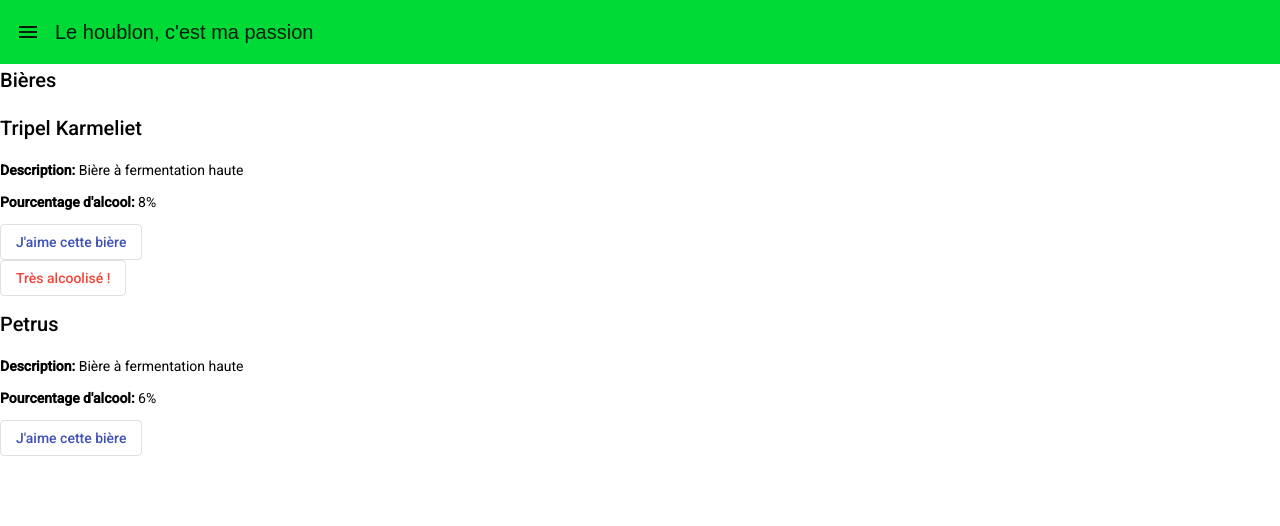
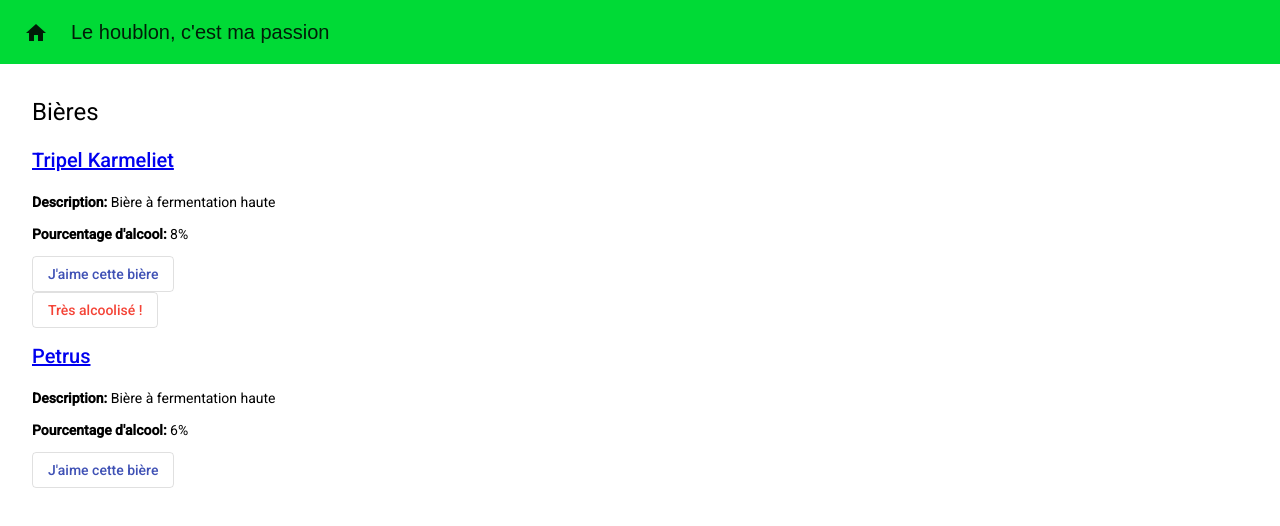
Before and after one commit to Vanhaex/TPangular_biere, an Angular app: page / in a window 1280 px wide. Shown: the top 526 px of the page. Built offline with nearby package versions, Linux system fonts and the light colour scheme.

Commit message:
Adding routing that show beer's details

```diff
--- a/src/app/app.component.scss
+++ b/src/app/app.component.scss
@@ -287,3 +287,8 @@
 p {
   font-family: Lato;
 }
+
+.container {
+  margin-left: 2rem;
+  margin-top: 2rem;
+}
--- /dev/null
+++ b/src/app/biere-details/biere-details.component.html
@@ -0,0 +1,8 @@
+<h2>Détails sur {{ biere.biere_name }}</h2>
+
+<div *ngIf="biere">
+  <h3><b>Nom officiel : </b>{{ biere.biere_name }}</h3>
+  <h4><b>Pourcentage d'alcool : </b>{{ biere.biere_percent}}%</h4>
+  <p><b>Description : </b>{{ biere.biere_desc }}</p>
+
+</div>
--- /dev/null
+++ b/src/app/biere-details/biere-details.component.ts
@@ -0,0 +1,24 @@
+import { Component, OnInit } from '@angular/core';
+import { ActivatedRoute } from '@angular/router';
+
+import { bieres } from '../bieres';
+
+@Component({
+  selector: 'app-biere-details',
+  templateUrl: './biere-details.component.html',
+  styleUrls: ['./biere-details.component.scss']
+})
+export class BiereDetailsComponent implements OnInit {
+  biere;
+
+  constructor(
+    private route: ActivatedRoute,
+  ) { }
+
+  ngOnInit(): void {
+    this.route.paramMap.subscribe(params => {
+      this.biere = bieres[+params.get('biereID')];
+    });
+  }
+
+}
--- a/src/app/biere-listing/biere-listing.component.html
+++ b/src/app/biere-listing/biere-listing.component.html
@@ -1,8 +1,9 @@
-<h2>Bières</h2>
+<h1>Bières</h1>
 
-<div *ngFor="let biere of bieres">
+<div *ngFor="let biere of bieres; index as biereID">
     <h2>
-        <a [title]="'details sur ' + biere.biere_name">
+        <a [routerLink]="['/bieres', biereID]"
+           matTooltip="Cliquez pour plus de détails !">
             {{ biere.biere_name }}
         </a>
     </h2>
--- a/src/app/biere-toolbar/biere-toolbar.component.html
+++ b/src/app/biere-toolbar/biere-toolbar.component.html
@@ -1,3 +1,6 @@
 <mat-toolbar>
-    <i class="material-icons md-24" >menu</i><span>Le houblon, c'est ma passion</span>
+    <button [routerLink]="['']" mat-icon-button aria-label="Example icon-button with a heart icon">
+        <mat-icon>home</mat-icon>
+    </button>
+    <span>Le houblon, c'est ma passion</span>
 </mat-toolbar>
--- a/src/app/biere-toolbar/biere-toolbar.component.scss
+++ b/src/app/biere-toolbar/biere-toolbar.component.scss
@@ -6,3 +6,7 @@ mat-toolbar {
 span {
     margin-left: 15px;
 }
+
+#btn-home:hover {
+    cursor: pointer;
+}
```
Also changed, not shown: src/app/app.module.ts (+7 -3 lines), src/app/biere-details/biere-details.component.scss (added), 1 other file (tests, documents, lock files or other folders).
